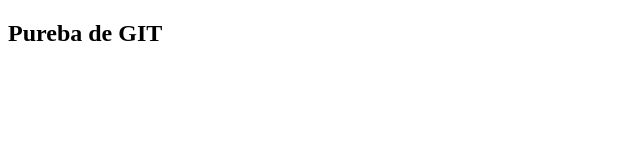
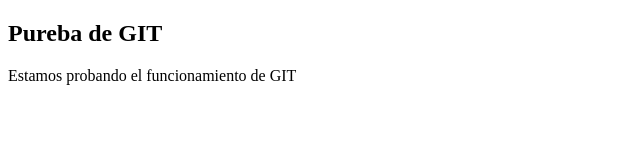
Before and after one commit to andresvp17/primera-preuba-git, a plain HTML site: page index.html in a window 1280 px wide. Shown: the whole page, without its empty margins (0-640 px from the left). Drawn offline with Linux system fonts and the light colour scheme.

Commit message:
Se agregó un párrafo

```diff
--- a/index.html
+++ b/index.html
@@ -8,6 +8,7 @@
 <body>
     <section>
         <h1>Pureba de GIT</h1>
+        <p>Estamos probando el funcionamiento de GIT</p>
     </section>
 </body>
 </html>
```
